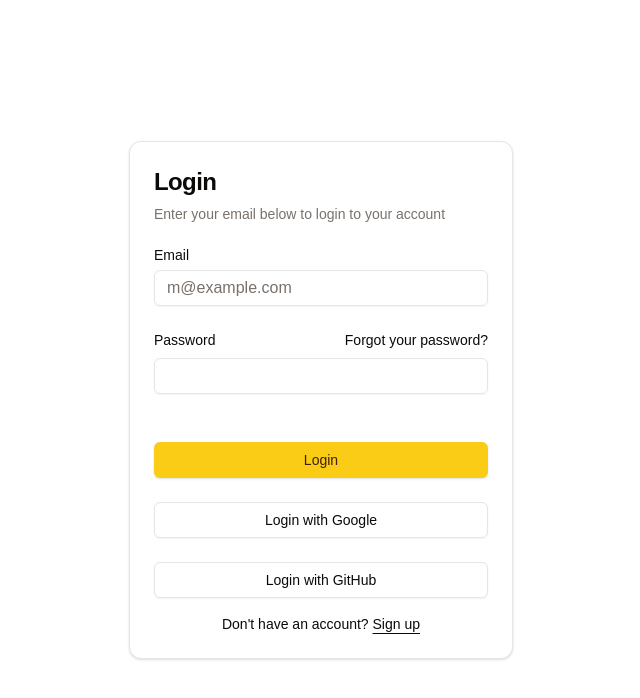
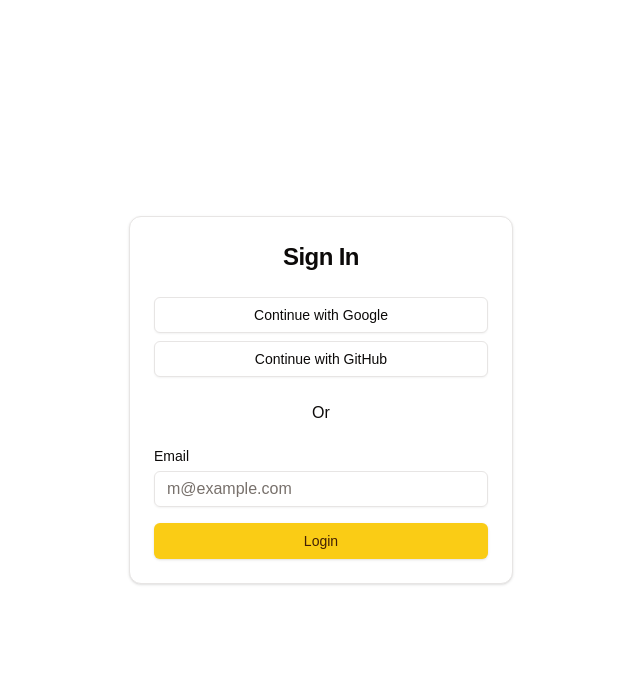
Before and after one commit to doiali/actionbitz, a Next.js app: page /auth/signin in a window 1280 px wide. Shown: the top 698 px of the page, without its empty margins (319-959 px from the left). Built offline with nearby package versions, Linux system fonts and the light colour scheme; no server answers.

Commit message:
feat (auth): add sign in with resend option

```diff
--- a/src/auth.ts
+++ b/src/auth.ts
@@ -2,6 +2,7 @@ import NextAuth, { Session } from 'next-auth'
 import Credentials from 'next-auth/providers/credentials'
 import GitHub from "next-auth/providers/github"
 import Google from "next-auth/providers/google"
+import Resend from "next-auth/providers/resend"
 import { PrismaAdapter } from "@auth/prisma-adapter"
 import { z } from 'zod'
 import bcrypt from 'bcrypt'
@@ -41,6 +42,9 @@ export const { handlers, auth, signIn, signOut } = NextAuth({
   providers: [
     GitHub({ allowDangerousEmailAccountLinking: true }),
     Google({ allowDangerousEmailAccountLinking: true }),
+    Resend({
+      from: "no-reply@actionbitz.com",
+    }),
     Credentials({
       async authorize(credentials) {
         const parsedCredentials = z
--- a/src/components/login-form.tsx
+++ b/src/components/login-form.tsx
@@ -1,55 +1,65 @@
-'use client';
+'use client'
 
-import { cn } from "@/lib/utils";
+import { cn } from "@/lib/utils"
 import {
   ExclamationCircleIcon,
-} from '@heroicons/react/24/outline';
-import { Button } from "@/components/ui/button";
+} from '@heroicons/react/24/outline'
+import { Button } from "@/components/ui/button"
 import {
   Card,
   CardContent,
-  CardDescription,
   CardHeader,
   CardTitle,
-} from "@/components/ui/card";
-import { Input } from "@/components/ui/input";
-import { Label } from "@/components/ui/label";
-import { FormEvent, useState } from 'react';
-import { signIn } from 'next-auth/react';
-import { useSearchParams } from 'next/navigation';
+} from "@/components/ui/card"
+import { Input } from "@/components/ui/input"
+import { Label } from "@/components/ui/label"
+import { FormEvent, useState } from 'react'
+import { signIn } from 'next-auth/react'
+import { useSearchParams } from 'next/navigation'
 
 export function LoginForm({
   className,
   ...props
 }: React.ComponentPropsWithoutRef<"div">) {
-  const [isPending, setIsPending] = useState(false);
-  const searchParams = useSearchParams();
-  const error = searchParams.get('error');
+  const [isPending, setIsPending] = useState(false)
+  const searchParams = useSearchParams()
+  const error = searchParams.get('error')
   // const code = searchParams.get('code');
-  const msg = error === "CredentialsSignin" ? "Invalid credentials!" : error;
+  const msg = error === "CredentialsSignin" ? "Invalid credentials!" : error
 
   return (
     <div className={cn("flex flex-col gap-6", className)} {...props}>
       <Card>
         <CardHeader>
-          <CardTitle className="text-2xl">Login</CardTitle>
-          <CardDescription>
-            Enter your email below to login to your account
-          </CardDescription>
+          <CardTitle className="text-2xl text-center">Sign In</CardTitle>
         </CardHeader>
         <CardContent>
           <form
             onSubmit={(e: FormEvent) => {
-              e.preventDefault();
-              setIsPending(true);
-              const data = new FormData(e.currentTarget as HTMLFormElement);
-              signIn('credentials', {
+              e.preventDefault()
+              setIsPending(true)
+              const data = new FormData(e.currentTarget as HTMLFormElement)
+              signIn('resend', {
                 email: data.get('email') as string,
-                password: data.get('password') as string
-              });
+              })
             }}
           >
             <div className="flex flex-col gap-6">
+              <div className="flex flex-col gap-2">
+                <Button type="button" variant="outline" className="w-full"
+                  onClick={() => signIn('google')}
+                >
+                  Continue with Google
+                </Button>
+                <Button
+                  type="button" variant="outline" className="w-full"
+                  onClick={() => signIn('github')}
+                >
+                  Continue with GitHub
+                </Button>
+              </div>
+              <p className="text-center">Or</p>
+              <div className="flex flex-col gap-2">
                 <div className="grid gap-2">
                   <Label htmlFor="email">Email</Label>
                   <Input
@@ -59,18 +69,6 @@ export function LoginForm({
                     placeholder="m@example.com"
                     required
                   />
-              </div>
-              <div className="grid gap-2">
-                <div className="flex items-center">
-                  <Label htmlFor="password">Password</Label>
-                  <a
-                    href="#"
-                    className="ml-auto inline-block text-sm underline-offset-4 hover:underline"
-                  >
-                    Forgot your password?
-                  </a>
-                </div>
-                <Input name="password" id="password" type="password" required />
                 </div>
                 <div>
                   {msg && (
@@ -83,27 +81,11 @@ export function LoginForm({
                 <Button type="submit" className="w-full" aria-disabled={isPending}>
                   Login
                 </Button>
-              <Button type="button" variant="outline" className="w-full"
-                onClick={() => signIn('google')}
-              >
-                Login with Google
-              </Button>
-              <Button
-                type="button" variant="outline" className="w-full"
-                onClick={() => signIn('github')}
-              >
-                Login with GitHub
-              </Button>
               </div>
-            <div className="mt-4 text-center text-sm">
-              Don&apos;t have an account?{" "}
-              <a href="#" className="underline underline-offset-4">
-                Sign up
-              </a>
             </div>
           </form>
         </CardContent>
       </Card>
     </div>
-  );
+  )
 }
```
Lines whose indentation alone changed are shown as unchanged.
